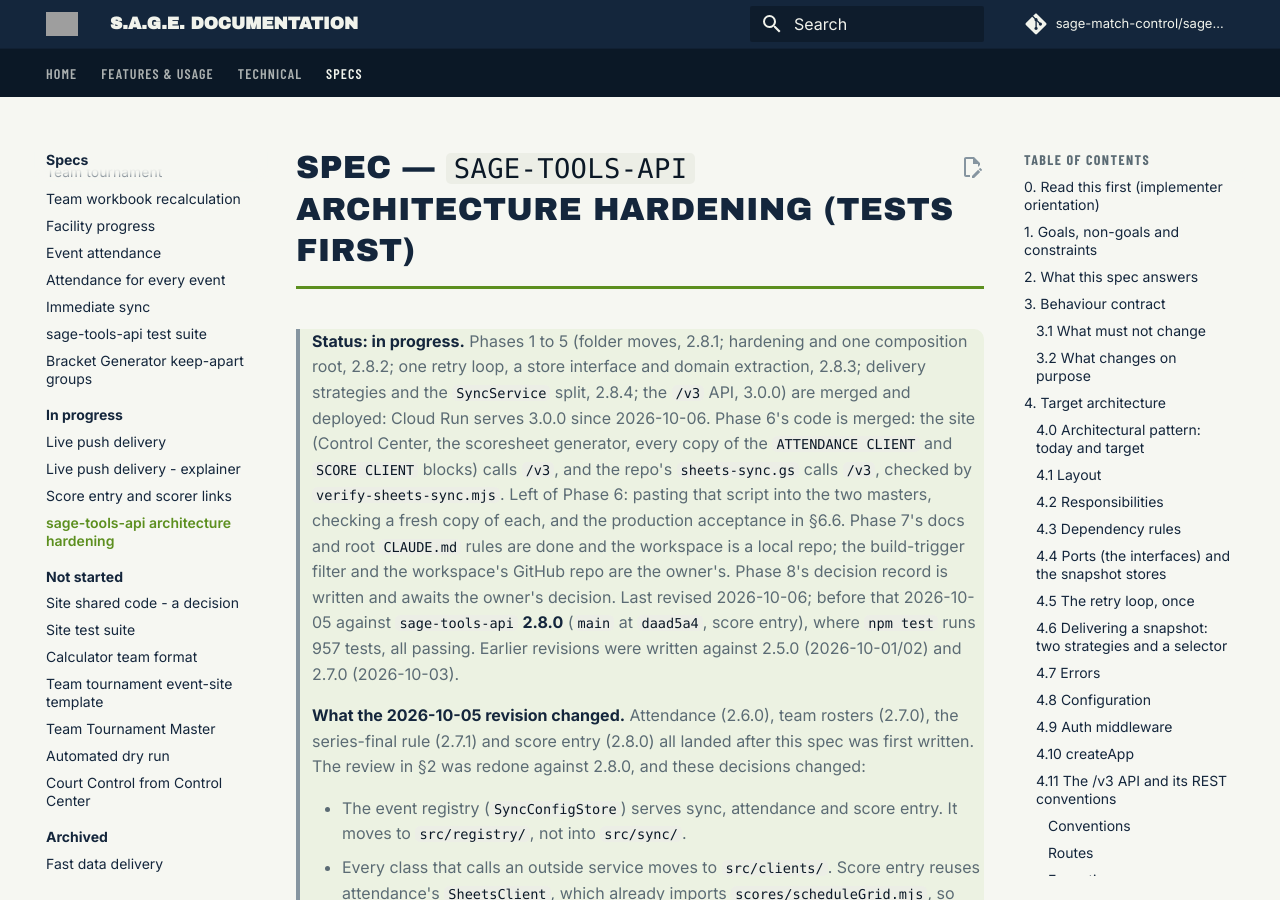
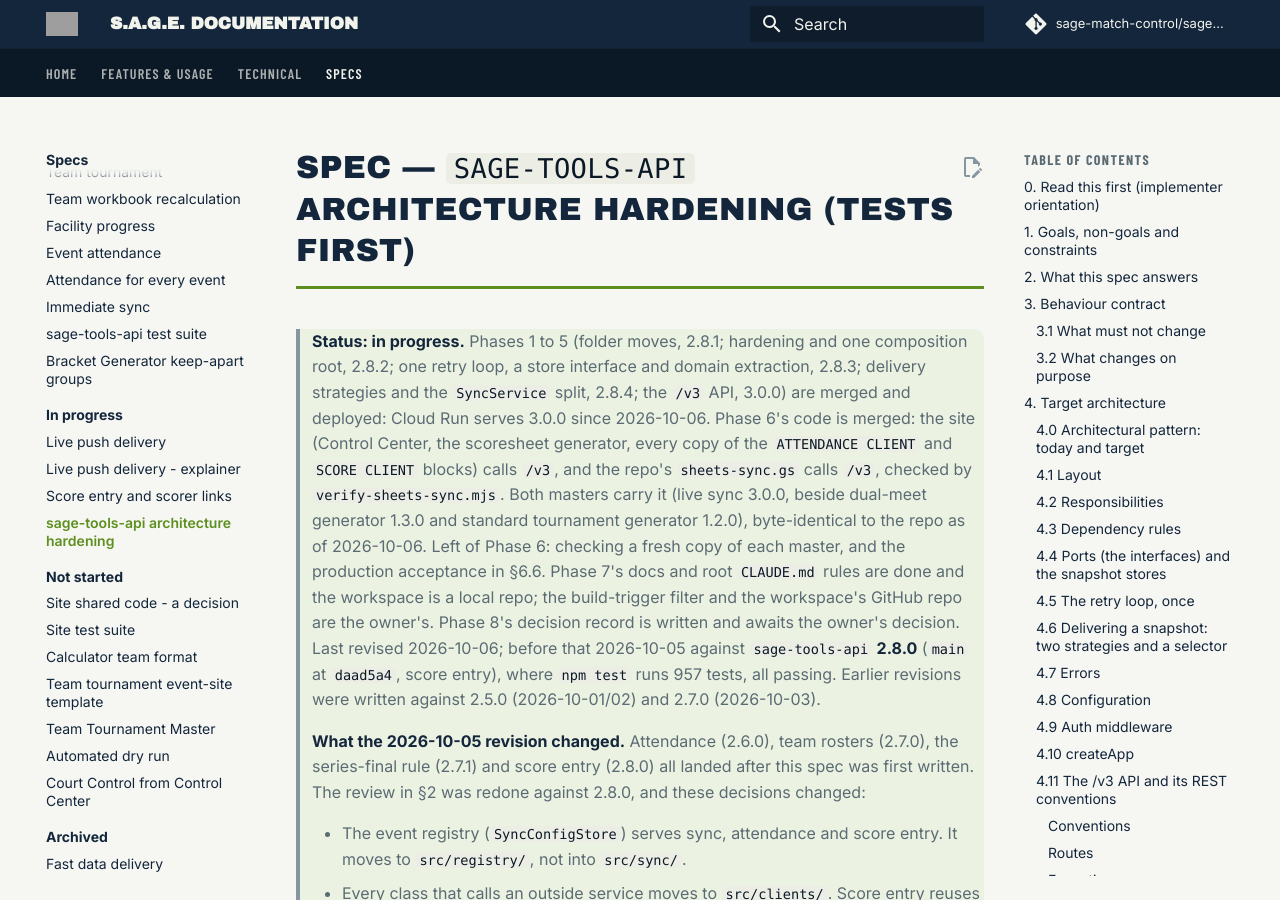
Before and after one commit to sage-match-control/sage-docs, an MkDocs documentation site: the page built from docs/specs/in-progress/sage-tools-api-architecture-spec.md, in a window 1280 px wide and 900 px high. Built offline with MkDocs 1.6.1 and Material for MkDocs 9.7.7, drawn with Linux system fonts in a browser that asks for light colours; comment, search, counter and statistics services are not loaded.

Commit message:
Architecture spec: both masters carry the /v3 sheets-sync.gs
Checked 2026-10-06: each master's two files are byte-identical to the
repo (live sync 3.0.0; dual meet generator 1.3.0, standard tournament
generator 1.2.0). Left of Phase 6: a fresh copy of each master, and the
production acceptance.

Co-Authored-By: Claude Opus 5.5 <noreply@anthropic.com>

```diff
--- a/docs/specs/in-progress/sage-tools-api-architecture-spec.md
+++ b/docs/specs/in-progress/sage-tools-api-architecture-spec.md
@@ -4,9 +4,11 @@
 > deployed: Cloud Run serves 3.0.0 since 2026-10-06. Phase 6's code is merged:
 > the site (Control Center, the scoresheet generator, every copy of the
 > `ATTENDANCE CLIENT` and `SCORE CLIENT` blocks) calls `/v3`, and the repo's
-> `sheets-sync.gs` calls `/v3`, checked by `verify-sheets-sync.mjs`. Left of
-> Phase 6: pasting that script into the two masters, checking a fresh copy of
-> each, and the production acceptance in §6.6. Phase 7's docs and root
+> `sheets-sync.gs` calls `/v3`, checked by `verify-sheets-sync.mjs`. Both
+> masters carry it (live sync 3.0.0, beside dual-meet generator 1.3.0 and
+> standard tournament generator 1.2.0), byte-identical to the repo as of
+> 2026-10-06. Left of Phase 6: checking a fresh copy of each master, and the
+> production acceptance in §6.6. Phase 7's docs and root
 > `CLAUDE.md` rules are done and the workspace is a local repo; the
 > build-trigger filter and the workspace's GitHub repo are the owner's.
 > Phase 8's decision record is written and awaits the owner's decision.
```
Also changed, not shown: docs/specs/README.md (+1 -1 lines), docs/specs/in-progress/README.md (+1 -1 lines).
